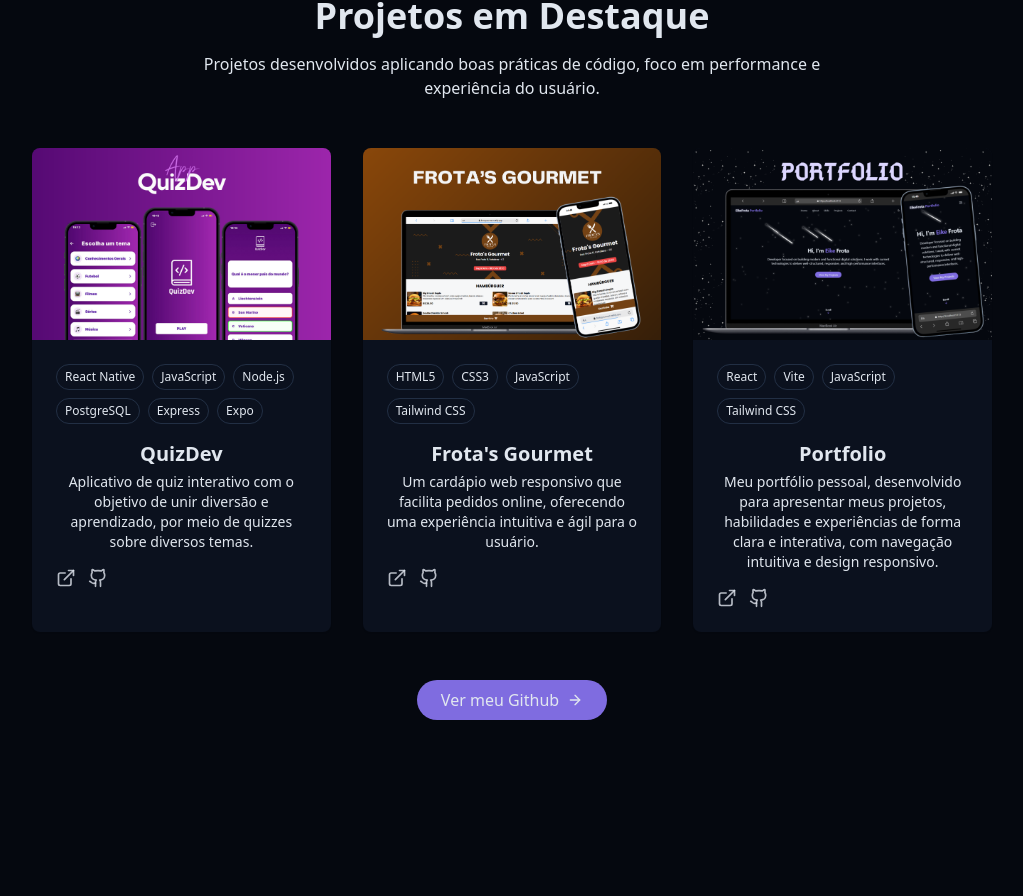
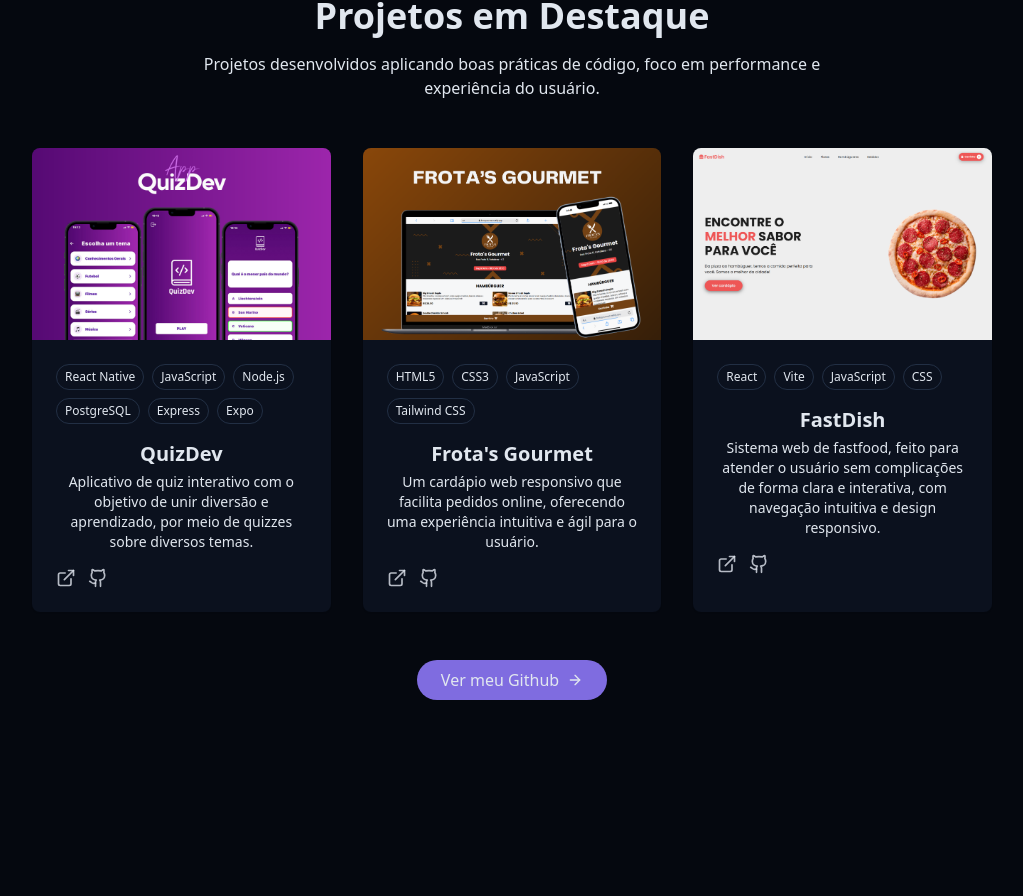
Before and after one commit to eikefrota/portfolio, a React (Vite) app: page / in a window 1280 px wide. Shown: the part 2710-3606 px from the top of the page, without its empty margins (128-1151 px from the left). Built offline with nearby package versions, Linux system fonts and the light colour scheme.

Commit message:
Adicionando FastDish

```diff
--- a/src/components/ProjectsSection.jsx
+++ b/src/components/ProjectsSection.jsx
@@ -6,9 +6,17 @@ const projects = [
   {
     id: 1,
     title: "QuizDev",
-        description: "Aplicativo de quiz interativo com o objetivo de unir diversão e aprendizado, por meio de quizzes sobre diversos temas.",
+    description:
+      "Aplicativo de quiz interativo com o objetivo de unir diversão e aprendizado, por meio de quizzes sobre diversos temas.",
     image: "/projects/quizdev.png",
-        tags: ["React Native", "JavaScript", "Node.js", "PostgreSQL", "Express", "Expo"],
+    tags: [
+      "React Native",
+      "JavaScript",
+      "Node.js",
+      "PostgreSQL",
+      "Express",
+      "Expo",
+    ],
     demoUrl: "#",
     githubUrl: "https://github.com/eikefrota/quiz-dev",
   },
@@ -24,14 +32,14 @@ const projects = [
   },
   {
     id: 3,
-        title: "Portfolio",
+    title: "FastDish",
     description:
-            "Meu portfólio pessoal, desenvolvido para apresentar meus projetos, habilidades e experiências de forma clara e interativa, com navegação intuitiva e design responsivo.",
-        image: "/projects/portfolio.png",
-        tags: ["React", "Vite", "JavaScript", "Tailwind CSS"],
-        demoUrl: "https://eikefrotaportfolio.netlify.app",
-        githubUrl: "https://github.com/eikefrota/portfolio",
-    }
+      "Sistema web de fastfood, feito para atender o usuário sem complicações de forma clara e interativa, com navegação intuitiva e design responsivo.",
+    image: "/projects/fastdish.png",
+    tags: ["React", "Vite", "JavaScript", "CSS"],
+    demoUrl: "https://fastdish.vercel.app/",
+    githubUrl: "https://github.com/eikefrota/fastdish",
+  },
 ];
 
 export const ProjectsSection = () => {
```
Also changed, not shown: public/projects/fastdish.png (added). Lines whose indentation alone changed are shown as unchanged.
